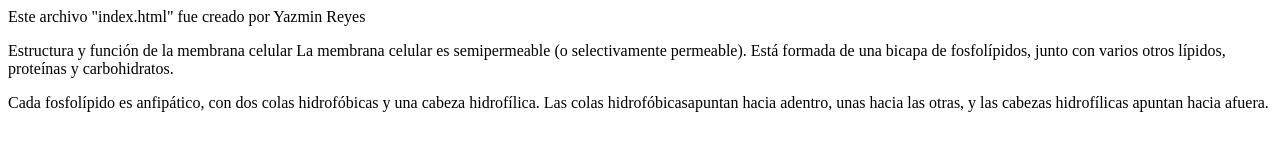
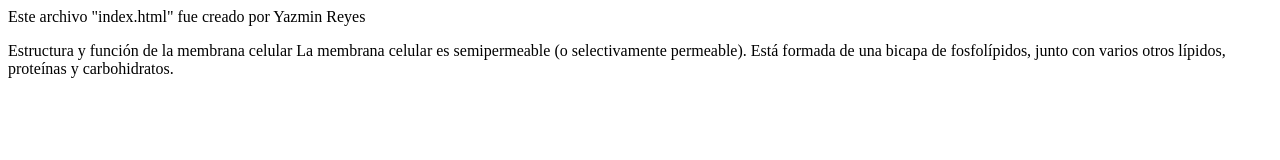
Before and after one commit to 0904Yazmin/Python, a plain HTML site: page index.html in a window 1280 px wide. Drawn offline with Linux system fonts and the light colour scheme.

Commit message:
Comentario en NuevaRama

```diff
--- a/index.html
+++ b/index.html
@@ -14,11 +14,9 @@
             La membrana celular es semipermeable (o selectivamente permeable). Está formada de una bicapa
             de fosfolípidos, junto con varios otros lípidos, proteínas y carbohidratos.
         </p>
-        <p>
-            Cada fosfolípido es anfipático, con dos colas hidrofóbicas y una cabeza hidrofílica. Las colas
-            hidrofóbicasapuntan hacia adentro, unas hacia las otras, y las cabezas hidrofílicas apuntan hacia
-            afuera.
-        </p>
+
+
+        <!--este comentario esta en la rama nueva-->
     </div>
 </body>
 
```
